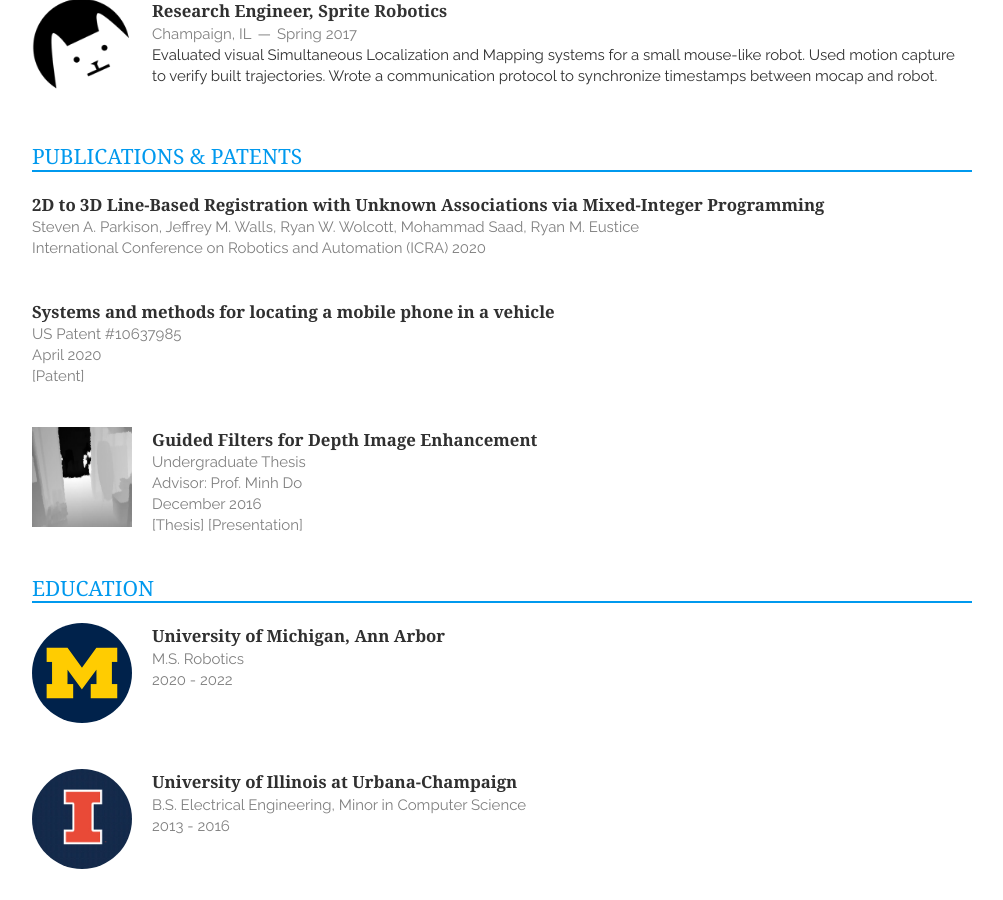
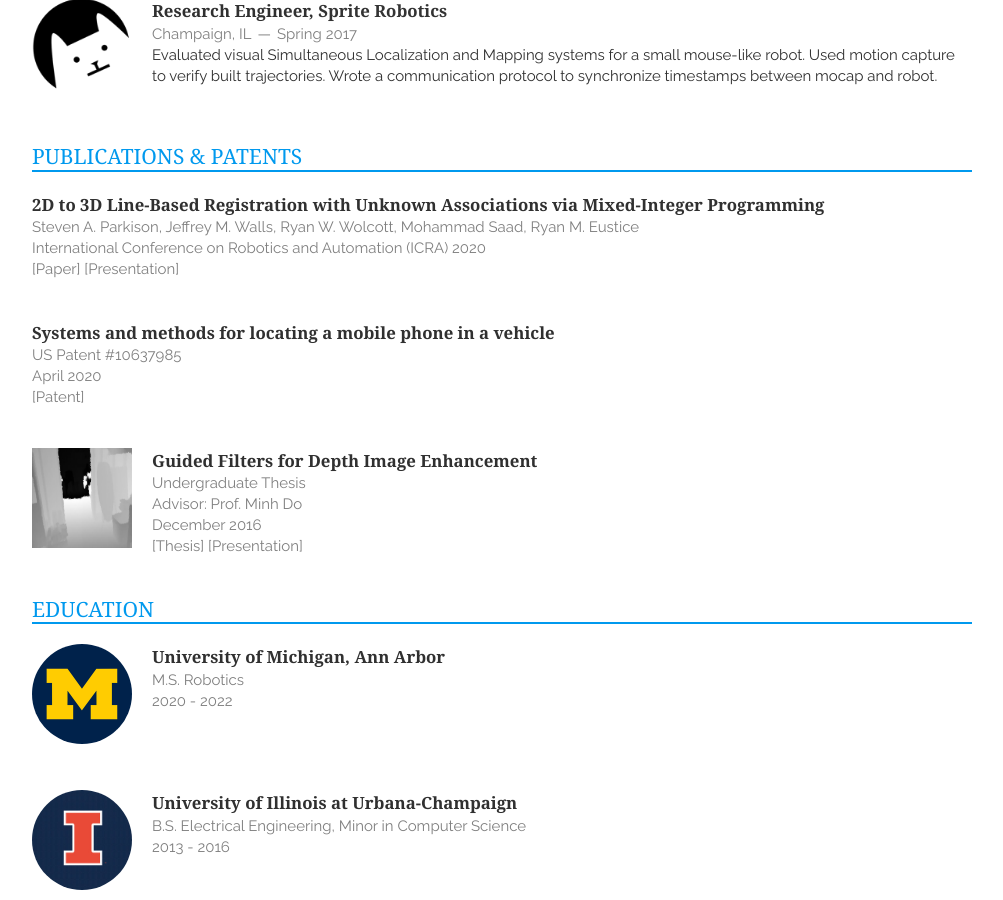
Before and after one commit to mohsaad/mohsaad.github.io, a Jekyll site: the page built from index.html, in a window 1280 px wide and 900 px high, scrolled down 545 px. Shown: the whole window, without its empty margins (138-1141 px from the left). Built offline with Jekyll 4.4.1, drawn with Linux system fonts in a browser that asks for light colours; nearby versions of some CDN libraries.

Commit message:
publications: Add ICRA paper

```diff
--- a/_includes/publications.html
+++ b/_includes/publications.html
@@ -10,6 +10,7 @@
         <h1>2D to 3D Line-Based Registration with Unknown Associations via Mixed-Integer Programming</h1>
         <span>Steven A. Parkison, Jeffrey M. Walls, Ryan W. Wolcott, Mohammad Saad, Ryan M. Eustice</span><br />
         <span>International Conference on Robotics and Automation (ICRA) 2020</span><br />
+        <span><a href="https://ras.papercept.net/proceedings/ICRA20/1955.pdf">[Paper]</a> <a href="https://ras.papercept.net/proceedings/ICRA20/1955.mp4">[Presentation]</a></span>
       </header>
     </article>
   </div>
```
